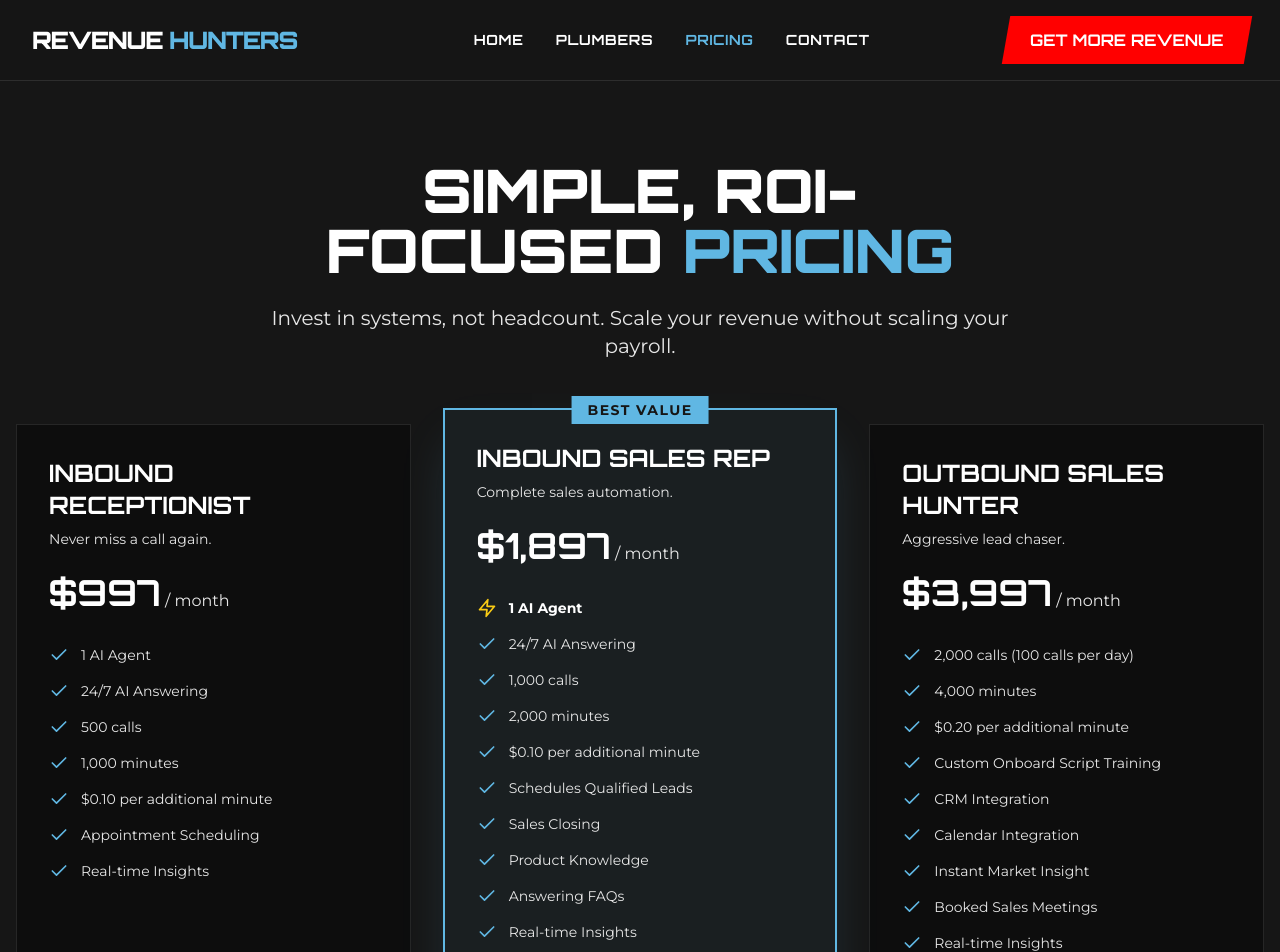
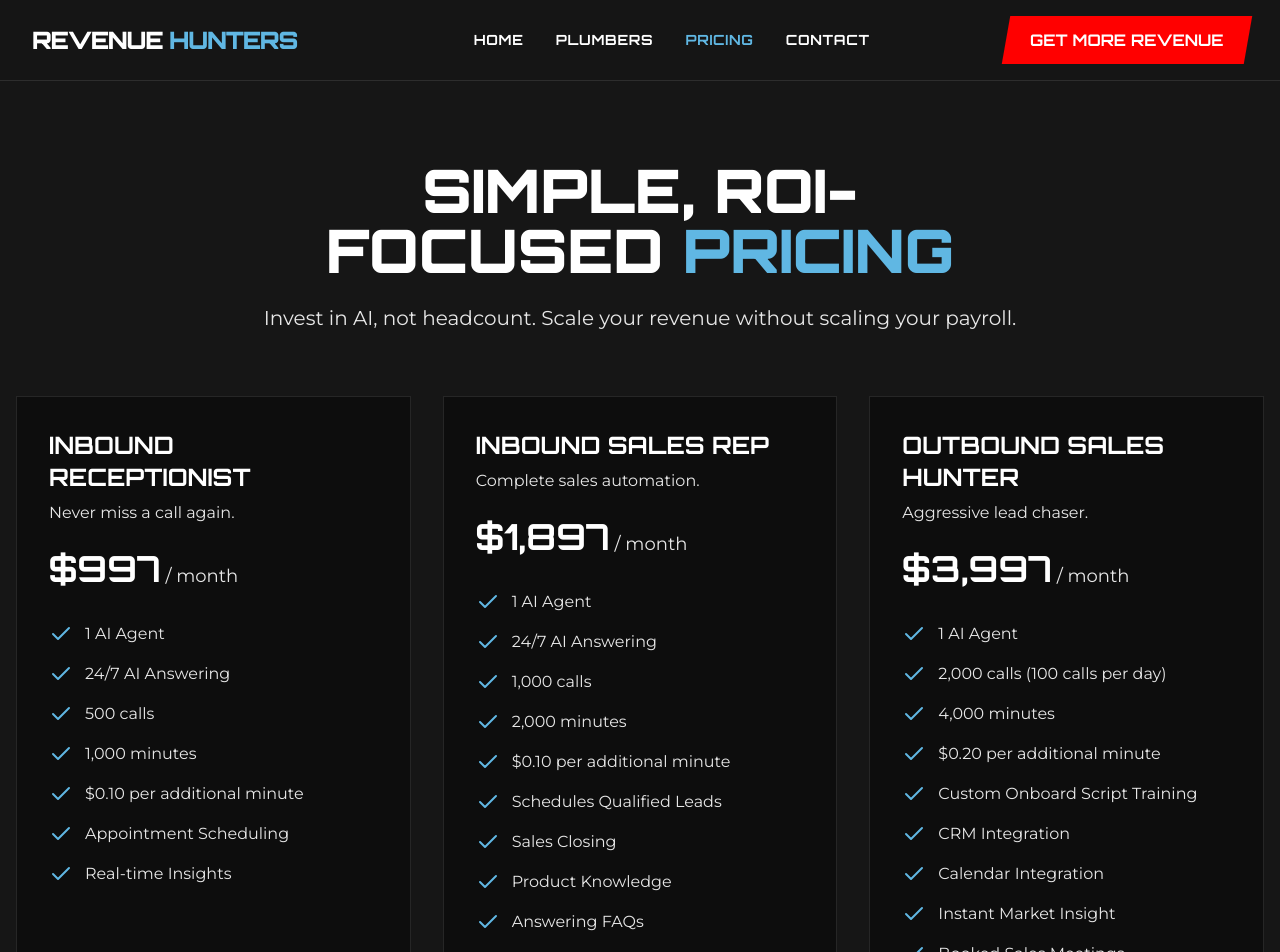
Before and after one commit to jenn-romo/Rev-Hunters, a React (Vite) app: page /#/pricing in a window 1280 px wide. Shown: the top 952 px of the page. Built offline with nearby package versions, Linux system fonts and the light colour scheme.

Commit message:
refactor: Improve text and link sizing for better readability
Adjusts font sizes and link styles across the footer, home, pricing, and contact pages to enhance overall readability and visual hierarchy. Updates the contact email address to a more appropriate sales alias.

```diff
--- a/pages/Contact.tsx
+++ b/pages/Contact.tsx
@@ -30,13 +30,13 @@ const Contact: React.FC = () => {
                 </div>
               </a>
 
-              <a href="mailto:alex@revenuehunters.com" className="flex items-center group">
+              <a href="mailto:sales@revenuehunters.com" className="flex items-center group">
                 <div className="h-12 w-12 bg-primary-blue/10 flex items-center justify-center mr-4 group-hover:bg-primary-blue/20 transition-colors">
                   <Mail className="h-6 w-6 text-primary-blue" />
                 </div>
                 <div>
                   <span className="block text-xs font-bold text-secondary-gray uppercase tracking-widest mb-1">Email Us</span>
-                  <span className="text-xl font-heading font-bold text-white group-hover:text-primary-blue transition-colors">alex@revenuehunters.com</span>
+                  <span className="text-xl font-heading font-bold text-white group-hover:text-primary-blue transition-colors">sales@revenuehunters.com</span>
                 </div>
               </a>
             </div>
--- a/pages/Pricing.tsx
+++ b/pages/Pricing.tsx
@@ -11,7 +11,7 @@ const Pricing: React.FC = () => {
           SIMPLE, ROI-FOCUSED <span className="text-primary-blue">PRICING</span>
         </h1>
         <p className="text-xl text-secondary-gray">
-          Invest in systems, not headcount. Scale your revenue without scaling your payroll.
+          Invest in AI, not headcount. Scale your revenue without scaling your payroll.
         </p>
       </div>
 
@@ -20,38 +20,38 @@ const Pricing: React.FC = () => {
         {/* INBOUND RECEPTIONIST */}
         <div className="border border-white/10 bg-black/40 p-8 flex flex-col hover:border-primary-blue/30 transition-colors">
           <h3 className="font-heading font-bold text-2xl text-white mb-2">INBOUND RECEPTIONIST</h3>
-          <p className="text-secondary-gray text-sm mb-6">Never miss a call again.</p>
+          <p className="text-secondary-gray text-base mb-6">Never miss a call again.</p>
           <div className="mb-8">
             <span className="text-4xl font-heading font-bold text-white">$997</span>
-            <span className="text-secondary-gray"> / month</span>
+            <span className="text-secondary-gray text-lg"> / month</span>
           </div>
           <ul className="space-y-4 mb-8 flex-grow">
-            <li className="flex items-start text-sm text-secondary-gray">
-              <Check className="h-5 w-5 text-primary-blue mr-3 flex-shrink-0" />
+            <li className="flex items-start text-base text-secondary-gray">
+              <Check className="h-6 w-6 text-primary-blue mr-3 flex-shrink-0" />
               1 AI Agent
             </li>
-            <li className="flex items-start text-sm text-secondary-gray">
-              <Check className="h-5 w-5 text-primary-blue mr-3 flex-shrink-0" />
+            <li className="flex items-start text-base text-secondary-gray">
+              <Check className="h-6 w-6 text-primary-blue mr-3 flex-shrink-0" />
               24/7 AI Answering
             </li>
-            <li className="flex items-start text-sm text-secondary-gray">
-              <Check className="h-5 w-5 text-primary-blue mr-3 flex-shrink-0" />
+            <li className="flex items-start text-base text-secondary-gray">
+              <Check className="h-6 w-6 text-primary-blue mr-3 flex-shrink-0" />
               500 calls
             </li>
-            <li className="flex items-start text-sm text-secondary-gray">
-              <Check className="h-5 w-5 text-primary-blue mr-3 flex-shrink-0" />
+            <li className="flex items-start text-base text-secondary-gray">
+              <Check className="h-6 w-6 text-primary-blue mr-3 flex-shrink-0" />
               1,000 minutes
             </li>
-            <li className="flex items-start text-sm text-secondary-gray">
-              <Check className="h-5 w-5 text-primary-blue mr-3 flex-shrink-0" />
+            <li className="flex items-start text-base text-secondary-gray">
+              <Check className="h-6 w-6 text-primary-blue mr-3 flex-shrink-0" />
               $0.10 per additional minute
             </li>
-            <li className="flex items-start text-sm text-secondary-gray">
-              <Check className="h-5 w-5 text-primary-blue mr-3 flex-shrink-0" />
+            <li className="flex items-start text-base text-secondary-gray">
+              <Check className="h-6 w-6 text-primary-blue mr-3 flex-shrink-0" />
               Appointment Scheduling
             </li>
-            <li className="flex items-start text-sm text-secondary-gray">
-              <Check className="h-5 w-5 text-primary-blue mr-3 flex-shrink-0" />
+            <li className="flex items-start text-base text-secondary-gray">
+              <Check className="h-6 w-6 text-primary-blue mr-3 flex-shrink-0" />
               Real-time Insights
             </li>
           </ul>
@@ -60,60 +60,57 @@ const Pricing: React.FC = () => {
           </Link>
         </div>
 
-        {/* INBOUND SALES REP - FEATURED */}
-        <div className="relative border-2 border-primary-blue bg-primary-blue/5 p-8 flex flex-col transform md:-translate-y-4 shadow-2xl shadow-primary-blue/20">
-          <div className="absolute top-0 left-1/2 -translate-x-1/2 -translate-y-1/2 bg-primary-blue text-primary font-bold px-4 py-1 text-sm tracking-widest uppercase">
-            Best Value
-          </div>
+        {/* INBOUND SALES REP - (Formerly Featured) */}
+        <div className="border border-white/10 bg-black/40 p-8 flex flex-col hover:border-primary-blue/30 transition-colors">
           <h3 className="font-heading font-bold text-2xl text-white mb-2">INBOUND SALES REP</h3>
-          <p className="text-secondary-gray text-sm mb-6">Complete sales automation.</p>
+          <p className="text-secondary-gray text-base mb-6">Complete sales automation.</p>
           <div className="mb-8">
             <span className="text-4xl font-heading font-bold text-white">$1,897</span>
-            <span className="text-secondary-gray"> / month</span>
+            <span className="text-secondary-gray text-lg"> / month</span>
           </div>
           <ul className="space-y-4 mb-8 flex-grow">
-            <li className="flex items-start text-sm text-white font-bold">
-              <Zap className="h-5 w-5 text-yellow-400 mr-3 flex-shrink-0" />
+            <li className="flex items-start text-base text-secondary-gray">
+              <Check className="h-6 w-6 text-primary-blue mr-3 flex-shrink-0" />
               1 AI Agent
             </li>
-            <li className="flex items-start text-sm text-secondary-gray">
-              <Check className="h-5 w-5 text-primary-blue mr-3 flex-shrink-0" />
+            <li className="flex items-start text-base text-secondary-gray">
+              <Check className="h-6 w-6 text-primary-blue mr-3 flex-shrink-0" />
               24/7 AI Answering
             </li>
-            <li className="flex items-start text-sm text-secondary-gray">
-              <Check className="h-5 w-5 text-primary-blue mr-3 flex-shrink-0" />
+            <li className="flex items-start text-base text-secondary-gray">
+              <Check className="h-6 w-6 text-primary-blue mr-3 flex-shrink-0" />
               1,000 calls
             </li>
-            <li className="flex items-start text-sm text-secondary-gray">
-              <Check className="h-5 w-5 text-primary-blue mr-3 flex-shrink-0" />
+            <li className="flex items-start text-base text-secondary-gray">
+              <Check className="h-6 w-6 text-primary-blue mr-3 flex-shrink-0" />
               2,000 minutes
             </li>
-            <li className="flex items-start text-sm text-secondary-gray">
-              <Check className="h-5 w-5 text-primary-blue mr-3 flex-shrink-0" />
+            <li className="flex items-start text-base text-secondary-gray">
+              <Check className="h-6 w-6 text-primary-blue mr-3 flex-shrink-0" />
               $0.10 per additional minute
             </li>
-            <li className="flex items-start text-sm text-secondary-gray">
-              <Check className="h-5 w-5 text-primary-blue mr-3 flex-shrink-0" />
+            <li className="flex items-start text-base text-secondary-gray">
+              <Check className="h-6 w-6 text-primary-blue mr-3 flex-shrink-0" />
               Schedules Qualified Leads
             </li>
-            <li className="flex items-start text-sm text-secondary-gray">
-              <Check className="h-5 w-5 text-primary-blue mr-3 flex-shrink-0" />
+            <li className="flex items-start text-base text-secondary-gray">
+              <Check className="h-6 w-6 text-primary-blue mr-3 flex-shrink-0" />
               Sales Closing
             </li>
-            <li className="flex items-start text-sm text-secondary-gray">
-              <Check className="h-5 w-5 text-primary-blue mr-3 flex-shrink-0" />
+            <li className="flex items-start text-base text-secondary-gray">
+              <Check className="h-6 w-6 text-primary-blue mr-3 flex-shrink-0" />
               Product Knowledge
             </li>
-            <li className="flex items-start text-sm text-secondary-gray">
-              <Check className="h-5 w-5 text-primary-blue mr-3 flex-shrink-0" />
+            <li className="flex items-start text-base text-secondary-gray">
+              <Check className="h-6 w-6 text-primary-blue mr-3 flex-shrink-0" />
               Answering FAQs
             </li>
-            <li className="flex items-start text-sm text-secondary-gray">
-              <Check className="h-5 w-5 text-primary-blue mr-3 flex-shrink-0" />
+            <li className="flex items-start text-base text-secondary-gray">
+              <Check className="h-6 w-6 text-primary-blue mr-3 flex-shrink-0" />
               Real-time Insights
             </li>
           </ul>
-          <Link to="/contact" className="w-full block text-center bg-primary-blue text-primary hover:bg-white font-heading font-bold py-4 transition-all shadow-lg">
+          <Link to="/contact" className="w-full block text-center border border-white text-white hover:bg-white hover:text-primary font-heading font-bold py-4 transition-all">
             HIRE YOUR REP
           </Link>
         </div>
@@ -121,46 +118,50 @@ const Pricing: React.FC = () => {
         {/* OUTBOUND SALES HUNTER */}
         <div className="border border-white/10 bg-black/40 p-8 flex flex-col hover:border-primary-blue/30 transition-colors">
           <h3 className="font-heading font-bold text-2xl text-white mb-2">OUTBOUND SALES HUNTER</h3>
-          <p className="text-secondary-gray text-sm mb-6">Aggressive lead chaser.</p>
+          <p className="text-secondary-gray text-base mb-6">Aggressive lead chaser.</p>
           <div className="mb-8">
             <span className="text-4xl font-heading font-bold text-white">$3,997</span>
-            <span className="text-secondary-gray"> / month</span>
+            <span className="text-secondary-gray text-lg"> / month</span>
           </div>
           <ul className="space-y-4 mb-8 flex-grow">
-            <li className="flex items-start text-sm text-secondary-gray">
-              <Check className="h-5 w-5 text-primary-blue mr-3 flex-shrink-0" />
+            <li className="flex items-start text-base text-secondary-gray">
+              <Check className="h-6 w-6 text-primary-blue mr-3 flex-shrink-0" />
+              1 AI Agent
+            </li>
+            <li className="flex items-start text-base text-secondary-gray">
+              <Check className="h-6 w-6 text-primary-blue mr-3 flex-shrink-0" />
               2,000 calls (100 calls per day)
             </li>
-            <li className="flex items-start text-sm text-secondary-gray">
-              <Check className="h-5 w-5 text-primary-blue mr-3 flex-shrink-0" />
+            <li className="flex items-start text-base text-secondary-gray">
+              <Check className="h-6 w-6 text-primary-blue mr-3 flex-shrink-0" />
               4,000 minutes
             </li>
-            <li className="flex items-start text-sm text-secondary-gray">
-              <Check className="h-5 w-5 text-primary-blue mr-3 flex-shrink-0" />
+            <li className="flex items-start text-base text-secondary-gray">
+              <Check className="h-6 w-6 text-primary-blue mr-3 flex-shrink-0" />
               $0.20 per additional minute
             </li>
-            <li className="flex items-start text-sm text-secondary-gray">
-              <Check className="h-5 w-5 text-primary-blue mr-3 flex-shrink-0" />
+            <li className="flex items-start text-base text-secondary-gray">
+              <Check className="h-6 w-6 text-primary-blue mr-3 flex-shrink-0" />
               Custom Onboard Script Training
             </li>
-            <li className="flex items-start text-sm text-secondary-gray">
-              <Check className="h-5 w-5 text-primary-blue mr-3 flex-shrink-0" />
+            <li className="flex items-start text-base text-secondary-gray">
+              <Check className="h-6 w-6 text-primary-blue mr-3 flex-shrink-0" />
               CRM Integration
             </li>
-            <li className="flex items-start text-sm text-secondary-gray">
-              <Check className="h-5 w-5 text-primary-blue mr-3 flex-shrink-0" />
+            <li className="flex items-start text-base text-secondary-gray">
+              <Check className="h-6 w-6 text-primary-blue mr-3 flex-shrink-0" />
               Calendar Integration
             </li>
-            <li className="flex items-start text-sm text-secondary-gray">
-              <Check className="h-5 w-5 text-primary-blue mr-3 flex-shrink-0" />
+            <li className="flex items-start text-base text-secondary-gray">
+              <Check className="h-6 w-6 text-primary-blue mr-3 flex-shrink-0" />
               Instant Market Insight
             </li>
-            <li className="flex items-start text-sm text-secondary-gray">
-              <Check className="h-5 w-5 text-primary-blue mr-3 flex-shrink-0" />
+            <li className="flex items-start text-base text-secondary-gray">
+              <Check className="h-6 w-6 text-primary-blue mr-3 flex-shrink-0" />
               Booked Sales Meetings
             </li>
-            <li className="flex items-start text-sm text-secondary-gray">
-              <Check className="h-5 w-5 text-primary-blue mr-3 flex-shrink-0" />
+            <li className="flex items-start text-base text-secondary-gray">
+              <Check className="h-6 w-6 text-primary-blue mr-3 flex-shrink-0" />
               Real-time Insights
             </li>
           </ul>
```
Also changed, not shown: components/Footer.tsx (+7 -7 lines), pages/Home.tsx (+20 -14 lines).
